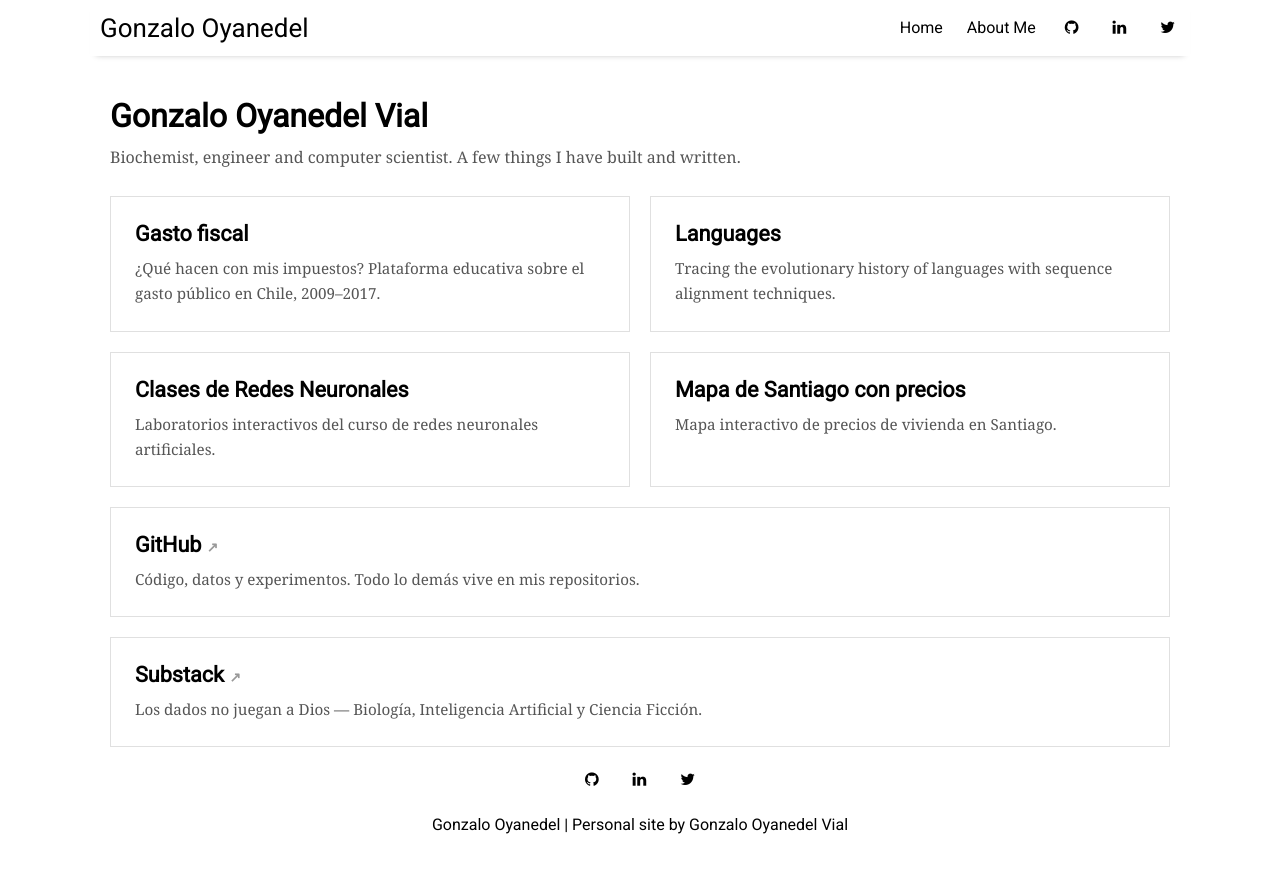
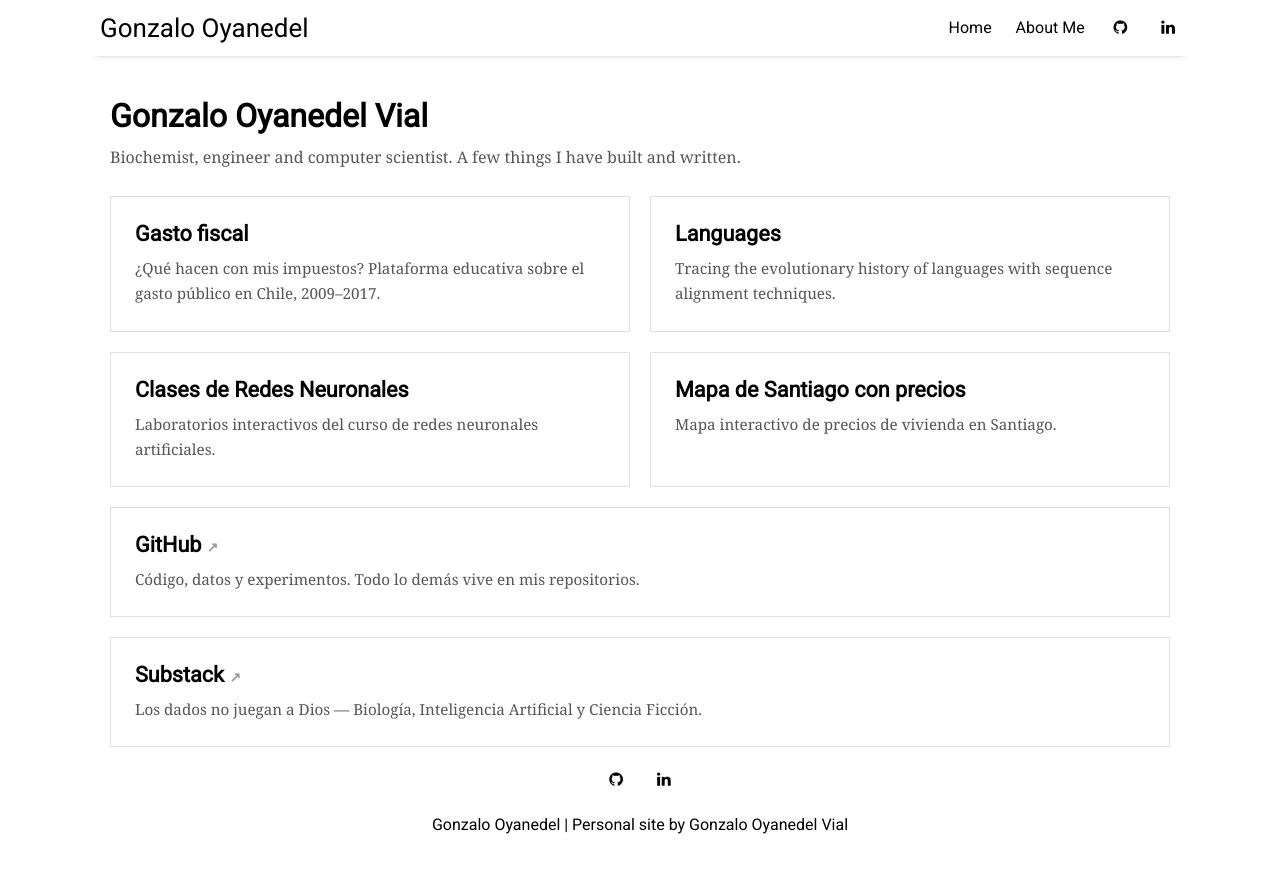
Before and after one commit to goyanedelv/goyanedelv.github.io, a Jekyll site: the page built from index.html, in a window 1280 px wide. Shown: the top 873 px of the page. Built offline with Jekyll 4.4.1, drawn with Linux system fonts in a browser that asks for light colours; nearby versions of some CDN libraries.

Commit message:
Quitar Twitter de los enlaces sociales
Se elimina el ítem de _data/settings.yml (con el que desaparece el ícono
del header y del footer) y las reglas .fa-twitter del SCSS, que ya no
tienen a qué aplicarse.

Co-Authored-By: Claude Opus 5 <noreply@anthropic.com>

```diff
--- a/_data/settings.yml
+++ b/_data/settings.yml
@@ -8,4 +8,3 @@ menu:
 social:
 - {icon: 'github', link: 'https://github.com/goyanedelv'}
 - {icon: 'linkedin', link: 'https://www.linkedin.com/in/gonzalo-oyanedel-vial/'}
-- {icon: 'twitter', link: 'https://twitter.com/goyanedelv'}
--- a/assets/css/_sass/_social-icons.scss
+++ b/assets/css/_sass/_social-icons.scss
@@ -1,5 +1,4 @@
 $icon-transition-time: 1.0s;
-$twitter-color: #00aced;
 $github-color: #343434;
 $linkedin-color: #0073a4;
 
@@ -12,11 +11,6 @@ $linkedin-color: #0073a4;
   }
 }
 
-.fa-twitter {
-  padding: 5px;
-  @include social-media-icon($twitter-color, $icon-transition-time);
-}
-
 .fa-github {
   padding: 5px;
   @include social-media-icon($github-color, $icon-transition-time);
```
